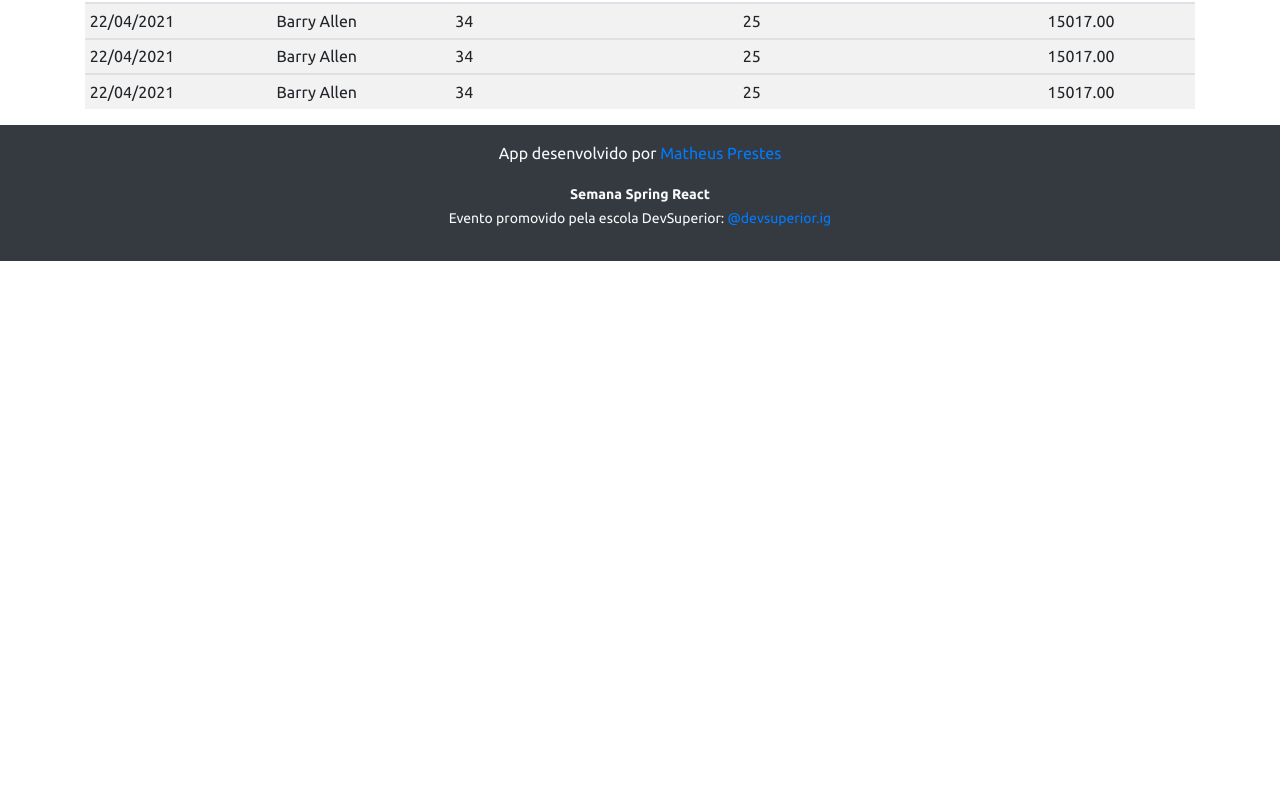
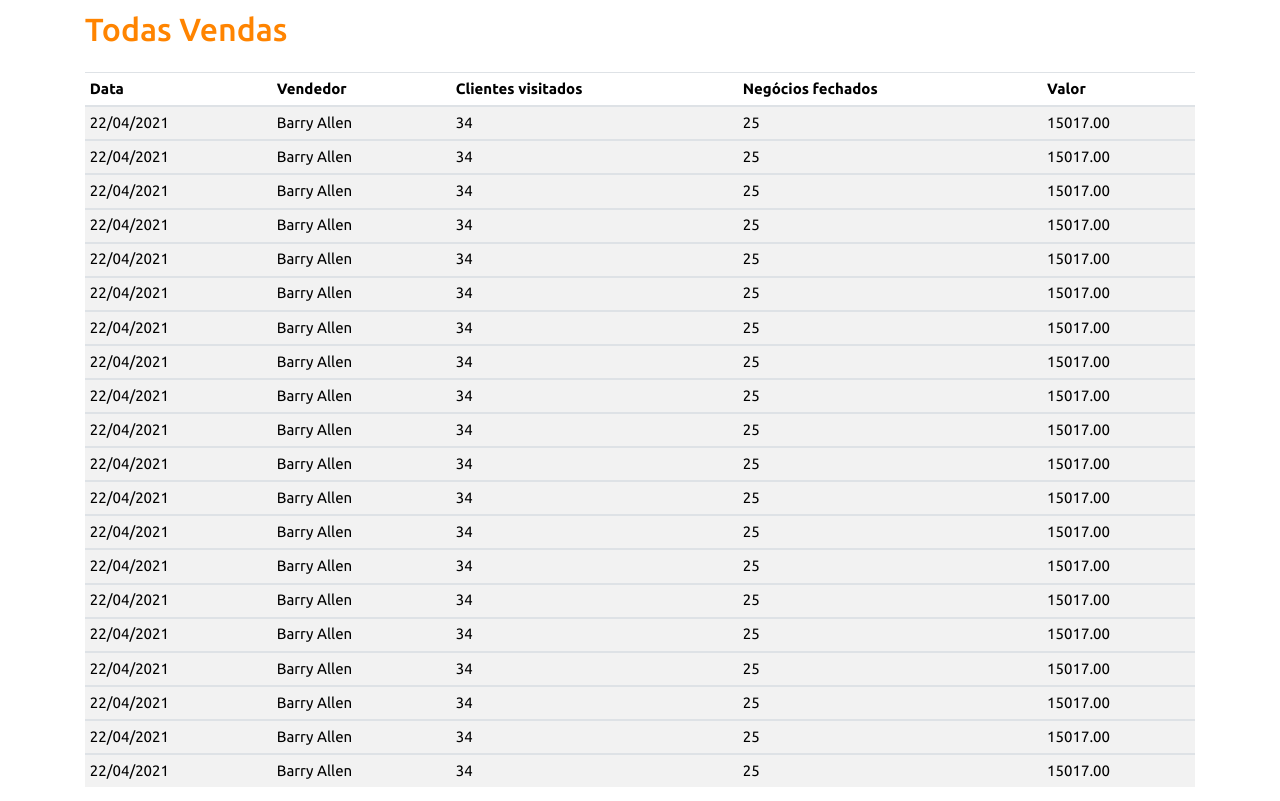
Before and after one commit to Mathprestes/projeto-sds3, a React (Create React App) app in the folder frontend/: page / in a window 1280 px wide. Shown: the part 559-1360 px from the top of the page. Before the commit the page ends 820 px from the top, so only its background shows below. Built offline with nearby package versions, Linux system fonts and the light colour scheme.

Commit message:
Mudança no Layout

```diff
--- a/frontend/src/App.tsx
+++ b/frontend/src/App.tsx
@@ -9,17 +9,17 @@ function App() {
     <>
     <NavBar />
     <div className="container">
-        <h1 className="text-primary py-3"> DashBoard de Vendas </h1>
+        <h1 className="text-primary py-3 mb-5"> DashBoard de Vendas </h1>
 
       <div className="row px-3">
 
           <div className="col-sm-6">
-            <h5 className="text-center text-secondary"> Taxa de Sucesso (%) </h5>
+            <h4 className="text-center text-secondary"> Taxa de Sucesso (%) </h4>
             <BarChart />
           </div>
 
           <div className="col-sm-6">
-            <h5 className="text-center text-secondary"> Todas Vendas </h5>
+            <h4 className="text-center text-secondary"> Todas Vendas </h4>
             <DonutChart />
           </div>
       </div>
@@ -28,7 +28,9 @@ function App() {
         <h2 className="text-primary"> Todas Vendas </h2>
       </div>
 
-        <DataTable />
+      <div className="mb-5">
+      <DataTable />
+      </div>
 
     </div>
     <Footer />
--- a/frontend/src/assets/css/styles.css
+++ b/frontend/src/assets/css/styles.css
@@ -14,6 +14,11 @@ html, body {
     display: flex;
     flex-direction: column;
     height: 100%;
+    background: #ffffff;
+}
+
+.nav {
+    background-color: #000000 !important;
 }
 
 .content {
@@ -23,6 +28,26 @@ html, body {
 .footer {  /* rodapé */
     flex-shrink: 0;
     text-align: center;
+    background-color: #000000 !important;
+}
+
+.table {
+    font-size: 15px;
+    color: #000000;
+}
+
+a {
+    color: #FF8400;
+    font-size: 20px;
+}
+
+.text1,
+.text3 {
+    font-size: 20px;
+}
+
+.text2 {
+    font-size: 25px;
 }
 
 .bg-primary {  /*mudando uma cor do bootstrao */
@@ -32,3 +57,7 @@ html, body {
 .text-primary {
     color: var(--color-primary) !important;
 }
+
+.text-secondary {
+    color: var(--color-primary) !important;
+}
--- a/frontend/src/components/BarChart/index.tsx
+++ b/frontend/src/components/BarChart/index.tsx
@@ -27,7 +27,7 @@ const BarChart = () => {   //mesma coisa se usar a funcao no lugar
             options={{...options, xaxis: mockData.labels}}
             series={mockData.series}
             type="bar"
-            height="240"
+            height="300"
         />
     );
 }
--- a/frontend/src/components/DataTable/index.tsx
+++ b/frontend/src/components/DataTable/index.tsx
@@ -43,6 +43,176 @@ const DataTable = () => {   //mesma coisa se usar a funcao no lugar
             </tr>
         </tbody>
 
+        <tbody>
+            <tr>
+                <td>22/04/2021</td>
+                <td>Barry Allen</td>
+                <td>34</td>
+                <td>25</td>
+                <td>15017.00</td>
+            </tr>
+        </tbody>
+
+        <tbody>
+            <tr>
+                <td>22/04/2021</td>
+                <td>Barry Allen</td>
+                <td>34</td>
+                <td>25</td>
+                <td>15017.00</td>
+            </tr>
+        </tbody>
+
+        <tbody>
+            <tr>
+                <td>22/04/2021</td>
+                <td>Barry Allen</td>
+                <td>34</td>
+                <td>25</td>
+                <td>15017.00</td>
+            </tr>
+        </tbody>
+
+        <tbody>
+            <tr>
+                <td>22/04/2021</td>
+                <td>Barry Allen</td>
+                <td>34</td>
+                <td>25</td>
+                <td>15017.00</td>
+            </tr>
+        </tbody>
+
+        <tbody>
+            <tr>
+                <td>22/04/2021</td>
+                <td>Barry Allen</td>
+                <td>34</td>
+                <td>25</td>
+                <td>15017.00</td>
+            </tr>
+        </tbody>
+
+        <tbody>
+            <tr>
+                <td>22/04/2021</td>
+                <td>Barry Allen</td>
+                <td>34</td>
+                <td>25</td>
+                <td>15017.00</td>
+            </tr>
+        </tbody>
+
+        <tbody>
+            <tr>
+                <td>22/04/2021</td>
+                <td>Barry Allen</td>
+                <td>34</td>
+                <td>25</td>
+                <td>15017.00</td>
+            </tr>
+        </tbody>
+
+        <tbody>
+            <tr>
+                <td>22/04/2021</td>
+                <td>Barry Allen</td>
+                <td>34</td>
+                <td>25</td>
+                <td>15017.00</td>
+            </tr>
+        </tbody>
+
+        <tbody>
+            <tr>
+                <td>22/04/2021</td>
+                <td>Barry Allen</td>
+                <td>34</td>
+                <td>25</td>
+                <td>15017.00</td>
+            </tr>
+        </tbody>
+
+        <tbody>
+            <tr>
+                <td>22/04/2021</td>
+                <td>Barry Allen</td>
+                <td>34</td>
+                <td>25</td>
+                <td>15017.00</td>
+            </tr>
+        </tbody>
+
+        <tbody>
+            <tr>
+                <td>22/04/2021</td>
+                <td>Barry Allen</td>
+                <td>34</td>
+                <td>25</td>
+                <td>15017.00</td>
+            </tr>
+        </tbody>
+
+        <tbody>
+            <tr>
+                <td>22/04/2021</td>
+                <td>Barry Allen</td>
+                <td>34</td>
+                <td>25</td>
+                <td>15017.00</td>
+            </tr>
+        </tbody>
+
+        <tbody>
+            <tr>
+                <td>22/04/2021</td>
+                <td>Barry Allen</td>
+                <td>34</td>
+                <td>25</td>
+                <td>15017.00</td>
+            </tr>
+        </tbody>
+
+        <tbody>
+            <tr>
+                <td>22/04/2021</td>
+                <td>Barry Allen</td>
+                <td>34</td>
+                <td>25</td>
+                <td>15017.00</td>
+            </tr>
+        </tbody>
+
+        <tbody>
+            <tr>
+                <td>22/04/2021</td>
+                <td>Barry Allen</td>
+                <td>34</td>
+                <td>25</td>
+                <td>15017.00</td>
+            </tr>
+        </tbody>
+
+        <tbody>
+            <tr>
+                <td>22/04/2021</td>
+                <td>Barry Allen</td>
+                <td>34</td>
+                <td>25</td>
+                <td>15017.00</td>
+            </tr>
+        </tbody>
+
+        <tbody>
+            <tr>
+                <td>22/04/2021</td>
+                <td>Barry Allen</td>
+                <td>34</td>
+                <td>25</td>
+                <td>15017.00</td>
+            </tr>
+        </tbody>
+
     </table>
     </div>
     );
--- a/frontend/src/components/DonutChart/index.tsx
+++ b/frontend/src/components/DonutChart/index.tsx
@@ -18,7 +18,7 @@ const DonutChart = () => {   //mesma coisa se usar a funcao no lugar
             options={{...options, labels: mockData.labels}}
             series={mockData.series}
             type="donut"
-            height="240"
+            height="300"
         />
     );
 }
--- a/frontend/src/components/Footer/index.tsx
+++ b/frontend/src/components/Footer/index.tsx
@@ -1,11 +1,11 @@
 const Footer = () => {   //mesma coisa se usar a funcao no lugar
     return (
-        <footer className="footer mt-auto py-3 bg-dark">
+        <footer className="footer mt-auto py-4 bg-dark">
             <div className="container">
-                <p className="text-light">App desenvolvido por <a href="https://github.com/Mathprestes" target="_blank" rel="noreferrer"> Matheus Prestes </a></p>
-                <p className="text-light"><small><strong> Semana Spring React </strong><br/>
+                <p className="text1 text-light"> App desenvolvido por <a href="https://github.com/Mathprestes" target="_blank" rel="noreferrer"> Matheus Prestes </a> </p>
+                <p className="text2 text-success"> <small> <strong> Semana Spring React </strong>  </small> </p>
 
-        Evento promovido pela escola DevSuperior: <a href="https://instagram.com/devsuperior.ig" target="_blank" rel="noreferrer">@devsuperior.ig</a></small></p>
+                <p className="text3 text-light mb-1"> Evento promovido pela escola DevSuperior: <a href="https://instagram.com/devsuperior.ig" target="_blank" rel="noreferrer"> @devsuperior.ig </a> </p>
             </div>
         </footer>
     );
--- a/frontend/src/components/NavBar/index.tsx
+++ b/frontend/src/components/NavBar/index.tsx
@@ -2,10 +2,10 @@ import ImgDsDark from 'assets/img/ds_dark.svg'
 
 const NavBar = () => {   //mesma coisa se usar a funcao no lugar
     return (
-        <div className="d-flex flex-column flex-md-row align-items-center p-3 px-md-4 mb-3 bg-light border-bottom shadow-sm">
+        <div className="nav d-flex flex-column flex-md-row align-items-center p-3 px-md-4 mb-3 shadow-sm">
             <div className="container">
                 <nav className="my-2 my-md-0 mr-md-3">
-                    <img src={ImgDsDark} alt="DevSuperior" width="120" />
+                    <img src={ImgDsDark} alt="DevSuperior" width="200" />
                 </nav>
             </div>
         </div>
```
